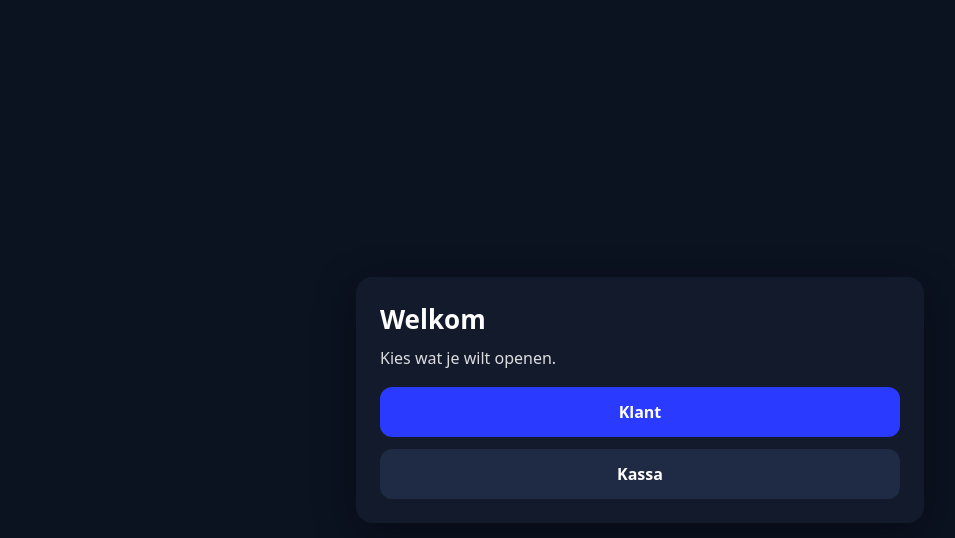
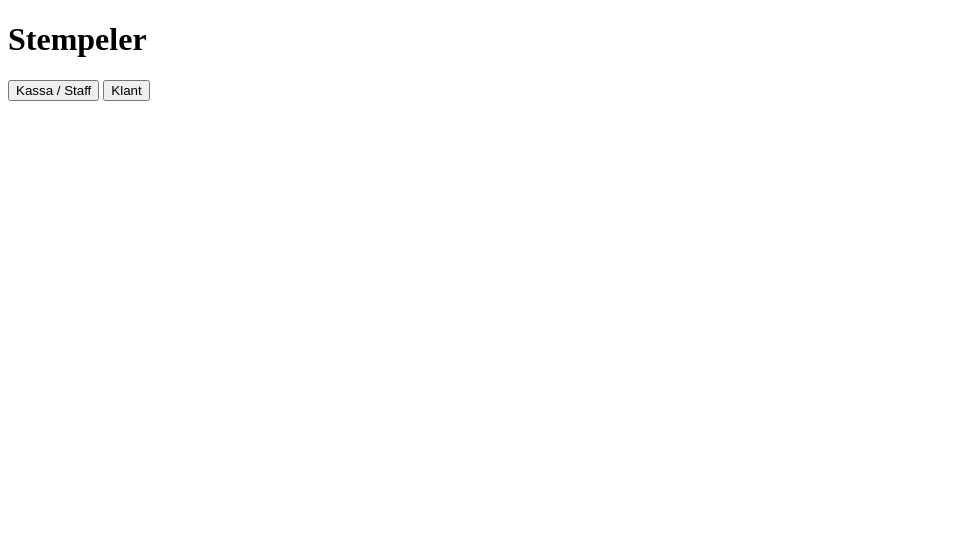
Before and after one commit to Lahcenwest/stempeler, a website: page index.html in a window 1280 px wide. Shown: the whole page, without its empty margins (0-955 px from the left). Drawn offline with Linux system fonts and the light colour scheme.

Commit message:
Revise index.html for new layout and buttons
Updated the HTML structure and content for the main page.

```diff
--- a/index.html
+++ b/index.html
@@ -1,27 +1,13 @@
-<!doctype html>
+<!DOCTYPE html>
 <html lang="nl">
 <head>
-  <meta charset="utf-8" />
-  <meta name="viewport" content="width=device-width,initial-scale=1" />
-  <title>Loyalty</title>
-  <style>
-    body { font-family: system-ui, Arial; margin: 0; display: grid; place-items: center; height: 100vh; background:#0b1220; color:#fff; }
-    .card { width: min(520px, 92vw); background: #121a2b; padding: 24px; border-radius: 16px; box-shadow: 0 10px 40px rgba(0,0,0,.35); }
-    h1 { margin: 0 0 10px; font-size: 26px; }
-    p { margin: 0 0 18px; opacity: .85; }
-    .row { display: grid; gap: 12px; }
-    a.btn { display:block; text-decoration:none; padding:14px 16px; border-radius: 12px; background:#2a3bff; color:#fff; text-align:center; font-weight:700; }
-    a.btn.secondary { background:#1f2a44; }
-  </style>
+  <meta charset="UTF-8" />
+  <title>Stempeler</title>
 </head>
 <body>
-  <div class="card">
-    <h1>Welkom</h1>
-    <p>Kies wat je wilt openen.</p>
-    <div class="row">
-      <a class="btn" href="/customer.html">Klant</a>
-      <a class="btn secondary" href="/staff.html">Kassa</a>
-    </div>
-  </div>
+  <h1>Stempeler</h1>
+
+  <button onclick="location.href='staff.html'">Kassa / Staff</button>
+  <button onclick="location.href='customer.html'">Klant</button>
 </body>
 </html>
```
